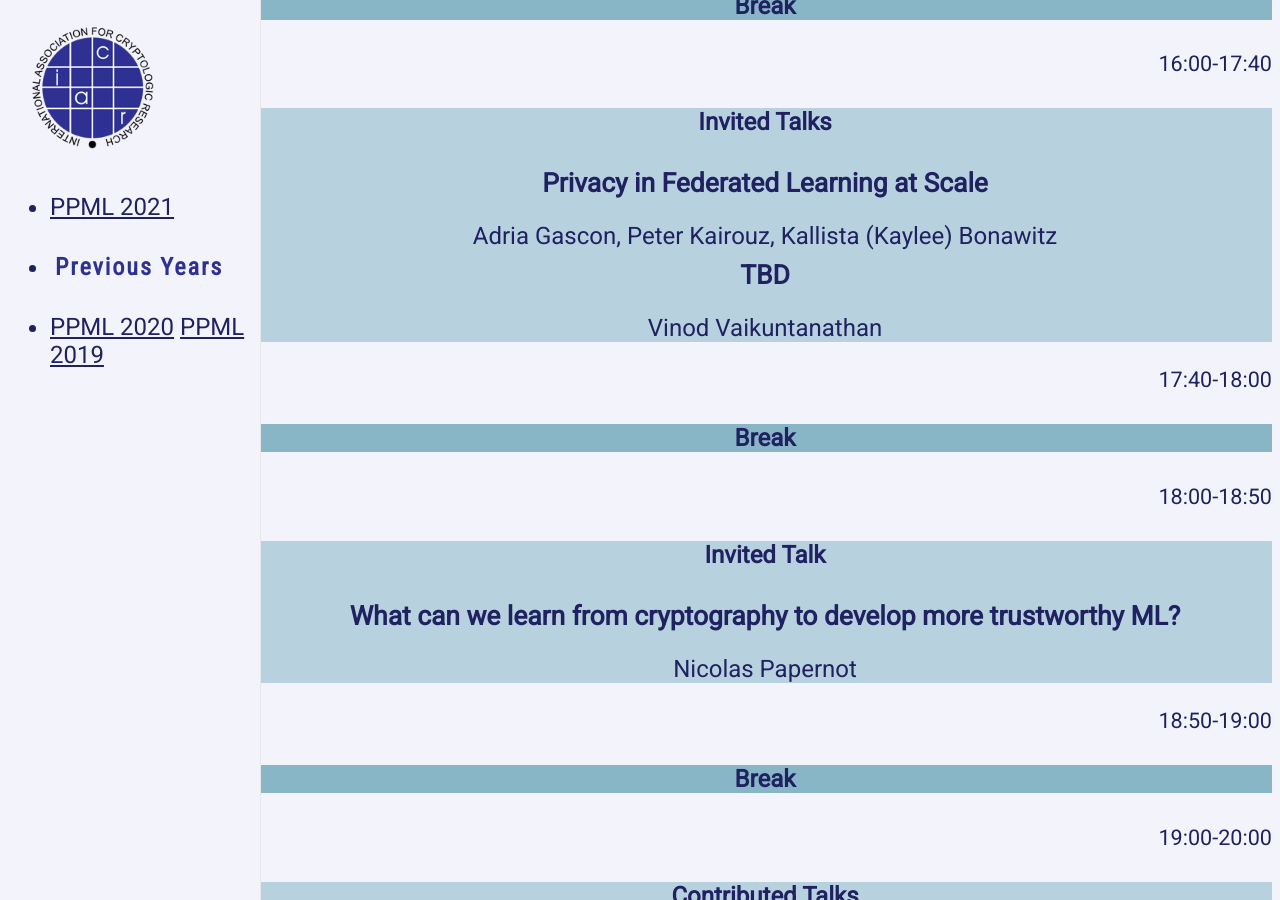
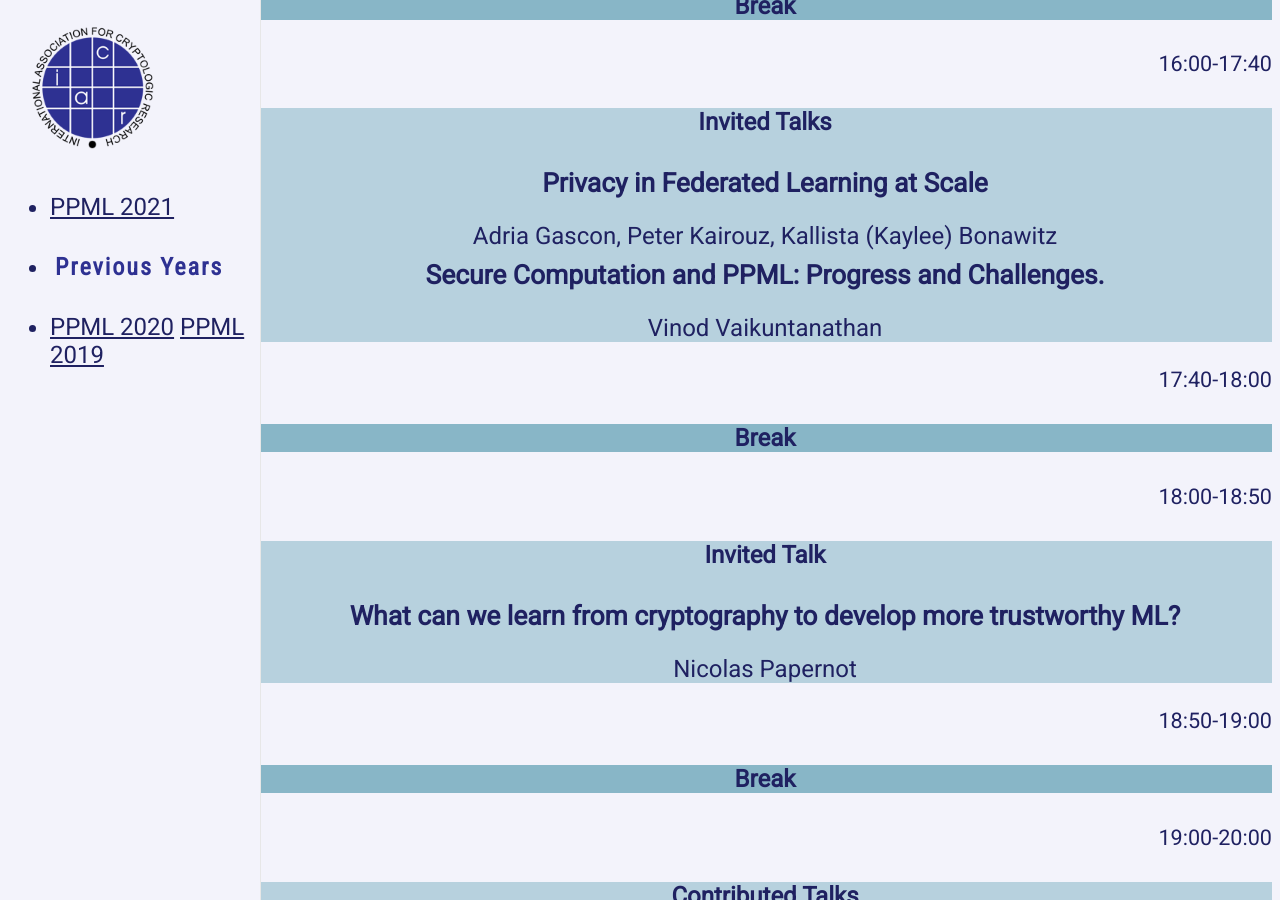
Before and after one commit to Crypto-PPML/Crypto-PPML.github.io, a Jekyll site: the page built from 2021/index.markdown, in a window 1280 px wide and 900 px high, scrolled down 2724 px. Built offline with Jekyll 4.4.1, drawn with Linux system fonts in a browser that asks for light colours; nearby versions of some CDN libraries; a style sheet for code colours, icons or effects is not loaded.

Commit message:
Update program.json

```diff
--- a/2021/assets/program.json
+++ b/2021/assets/program.json
@@ -163,7 +163,7 @@
                 },
                 {
                   "id": "talk-14",
-                  "title": "TBD",
+                  "title": "    Secure Computation and PPML: Progress and Challenges.",
                   "authors": [
                     "Vinod Vaikuntanathan"
                   ],
```
